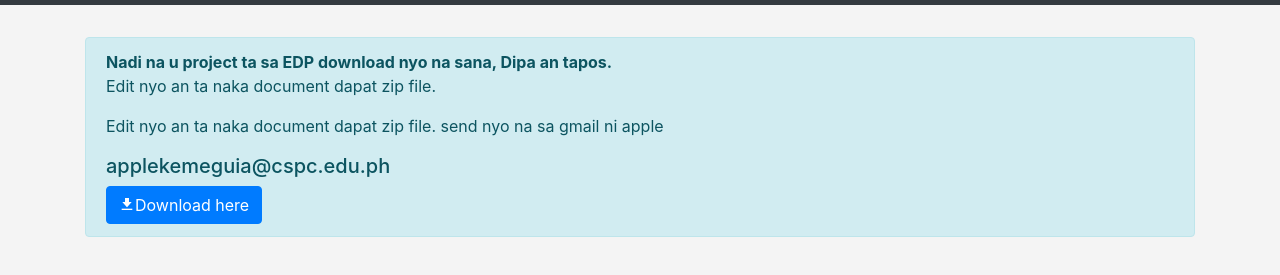
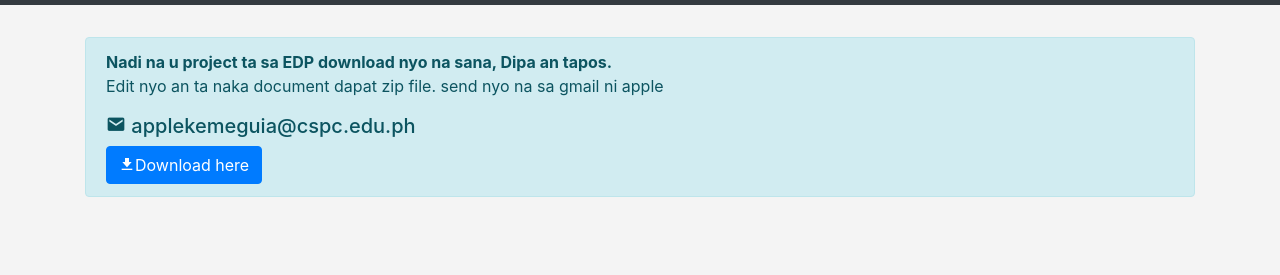
Before and after one commit to silagofficial2019/john082019-lo.github.io, a plain HTML site: page index.html in a window 1280 px wide. Shown: the part 53-328 px from the top of the page. Drawn offline with nearby package versions, Linux system fonts and the light colour scheme.

Commit message:
Update index.html

```diff
--- a/index.html
+++ b/index.html
@@ -28,9 +28,9 @@
 <div class="container">
 	<div class="alert alert-info">
 		<strong>Nadi na u project ta sa EDP download nyo na sana, Dipa an tapos.</strong>
-		<p>Edit nyo an ta naka document dapat zip file. </p>
+
 		<p>Edit nyo an ta naka document dapat zip file. send nyo na sa gmail ni apple</p>
-		<h5>applekemeguia@cspc.edu.ph</h5>
+		<h5><i class='bx bxs-envelope' ></i>  applekemeguia@cspc.edu.ph</h5>
 		<a href="download.pdf.docx" class="btn btn-primary"><i class='bx bxs-download' ></i>Download here</a>
 	</div>
 </div>
```
